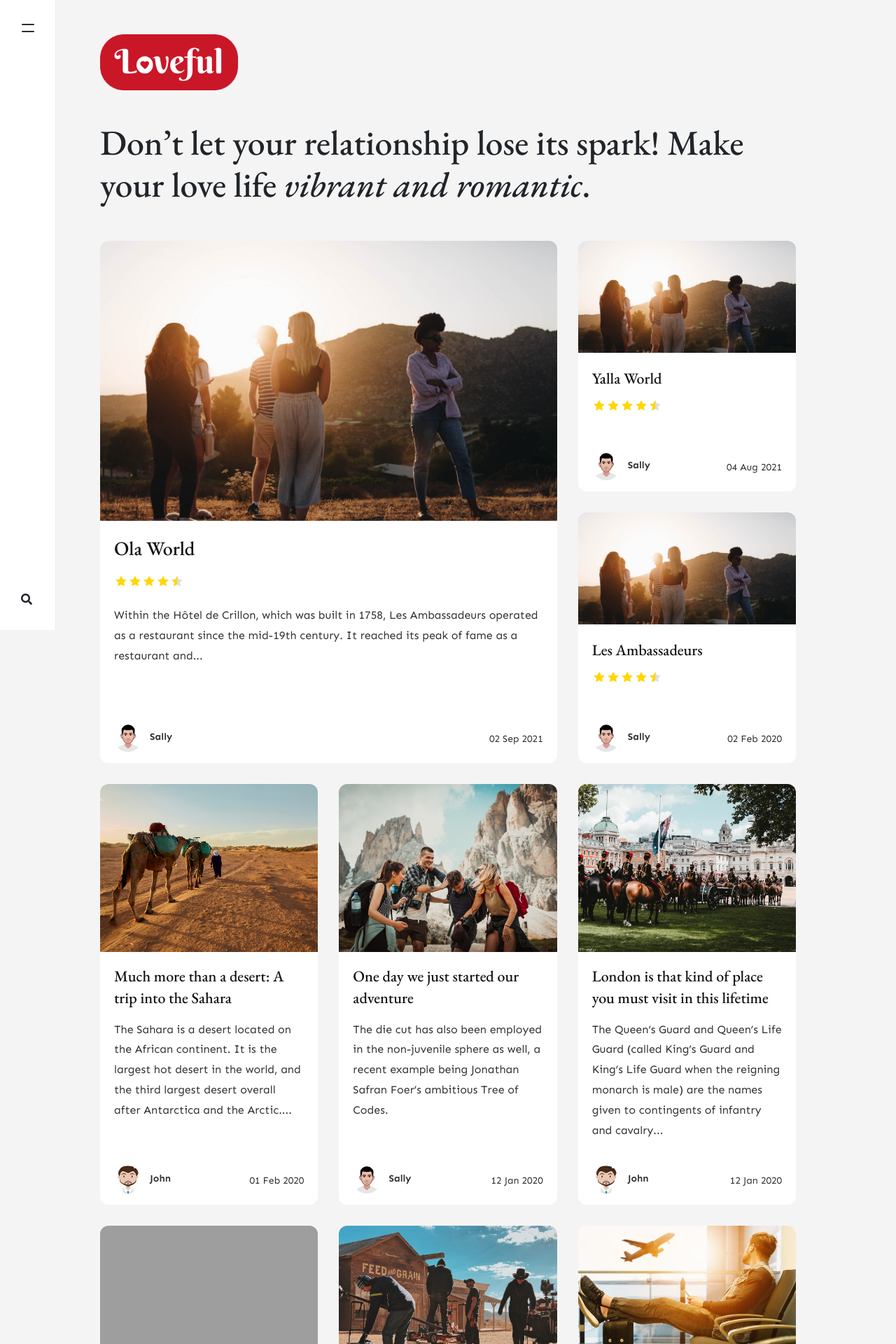
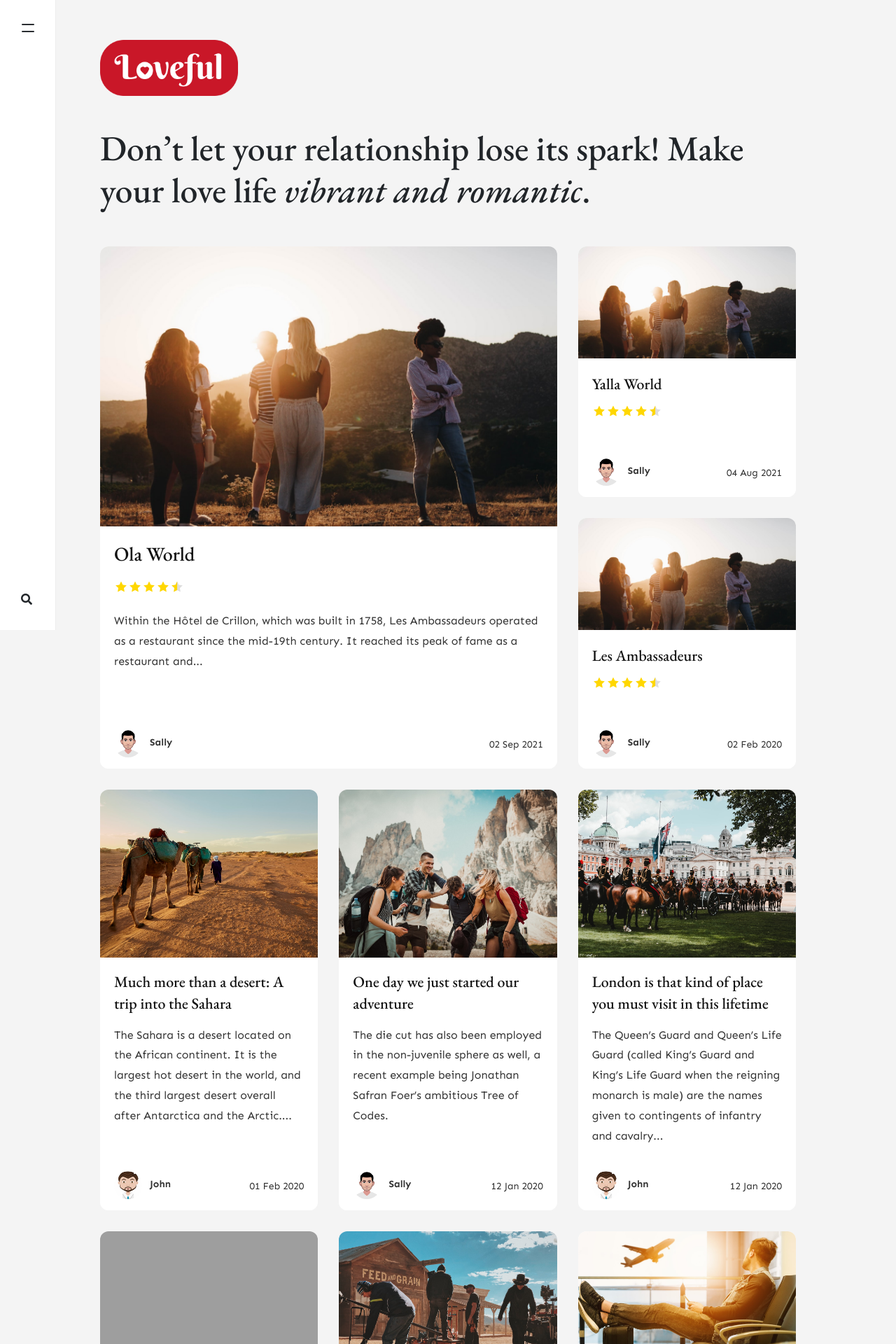
Before and after one commit to stackbit-projects/happy-zebra-28bc2, a Jekyll site: the page built from index.html, in a window 1280 px wide. Shown: the top 1920 px of the page at 70% size. Built offline with Jekyll 4.4.1, drawn with Linux system fonts in a browser that asks for light colours; nearby versions of some CDN libraries; the list of posts is cut into pages by our own code; comment, search, counter and statistics services are not loaded; grey boxes are pictures that could not be loaded.

Commit message:
theme.scss: changed

```diff
--- a/assets/css/theme.scss
+++ b/assets/css/theme.scss
@@ -38,7 +38,7 @@ h1,h2,h3,h4,h5,h6 {
     font-weight:700;
 }
 .site-content {
-    padding-top:28px;
+    padding-top:36px;
 }
 .sitetag {
     font-family:'EB Garamond', serif;
```
